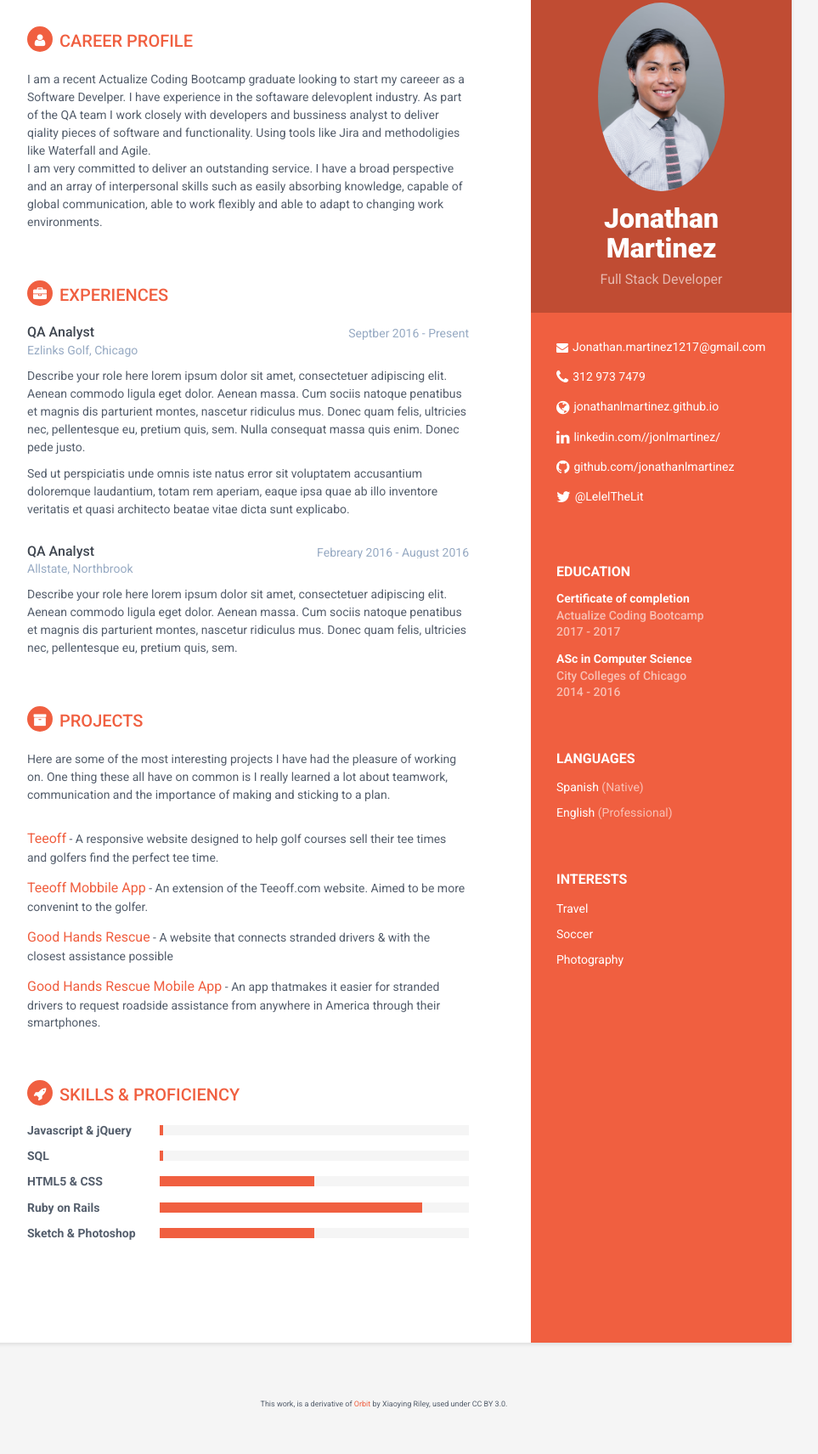
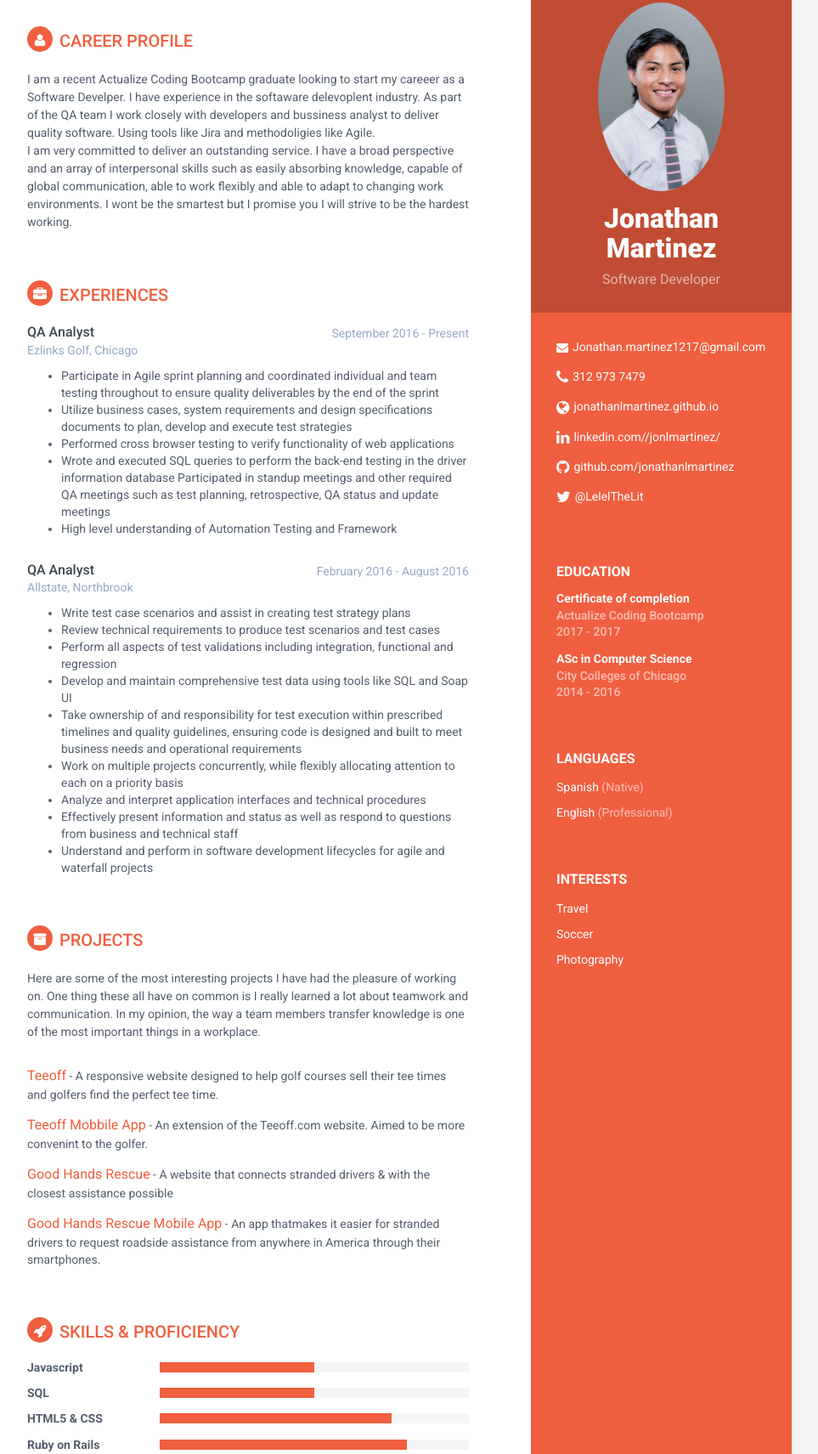
Before and after one commit to jonathanlmartinez/jonathanlmartinez.github.io, a website: page resume.html in a window 1280 px wide. Shown: the part 57-1768 px from the top of the page at 85% size, without its empty margins (188-1151 px from the left). Drawn offline with Linux system fonts and the light colour scheme; files that its build step writes are made by us from their sources.

Commit message:
adds nav bar to resume & minor corrections to index

```diff
--- a/less/creative.less
+++ b/less/creative.less
@@ -223,6 +223,7 @@ header {
 
 .section-heading {
     margin-top: 0;
+    padding: 20px;
 }
 
 .service-box {
--- a/resume.html
+++ b/resume.html
@@ -3,7 +3,7 @@
 <!--[if IE 9]> <html lang="en" class="ie9"> <![endif]-->
 <!--[if !IE]><!--> <html lang="en"> <!--<![endif]-->
 <head>
-    <title>JM Resume</title>
+    <title>Jonathan's Resume</title>
     <!-- Meta -->
 <!--     edited by jonathan martinez 07/29/2017 -->
     <meta charset="utf-8">
@@ -30,12 +30,36 @@
 </head>
 
 <body>
+
+    <nav id="mainNav" class="navbar navbar-default navbar-fixed-top">
+        <div class="container-fluid">
+            <!-- Brand and toggle get grouped for better mobile display -->
+            <div class="navbar-header">
+                <button type="button" class="navbar-toggle collapsed" data-toggle="collapse" data-target="#bs-example-navbar-collapse-1">
+                    <span class="sr-only">Toggle navigation</span> Menu <i class="fa fa-bars"></i>
+                </button>
+                <a class="navbar-brand page-scroll" href="index.html">JM</a>
+            </div>
+
+            <!-- Collect the nav links, forms, and other content for toggling -->
+            <div class="collapse navbar-collapse" id="bs-example-navbar-collapse-1">
+                <ul class="nav navbar-nav navbar-right">
+                    <li>
+                        <a class="page-scroll" href="index.html">Home</a>
+                    </li>
+
+                </ul>
+            </div>
+            <!-- /.navbar-collapse -->
+        </div>
+        <!-- /.container-fluid -->
+    </nav>
     <div class="wrapper">
         <div class="sidebar-wrapper">
             <div class="profile-container">
                 <img class="profile" src="img/profile.jpg" alt="" width="100%" length="100%"/>
                 <h1 class="name">Jonathan Martinez</h1>
-                <h3 class="tagline">Full Stack Developer</h3>
+                <h3 class="tagline">Software Developer</h3>
             </div><!--//profile-container-->
 
             <div class="contact-container container-block">
@@ -88,8 +112,8 @@
                 <div class="summary">
                     <p>
                     I am a recent Actualize Coding Bootcamp graduate looking to start my careeer as a Software Develper.
-                    I have experience in the softaware delevoplent industry. As part of the QA team I work closely with developers and bussiness analyst to deliver qiality pieces of software and functionality. Using tools like Jira and methodoligies like Waterfall and Agile.  <br>
-                    I am very committed to deliver an outstanding service. I have a broad perspective and an array of interpersonal skills such as easily absorbing knowledge, capable of global communication, able to work flexibly and able to adapt to changing work environments.</p>
+                    I have experience in the softaware delevoplent industry. As part of the QA team I work closely with developers and bussiness analyst to deliver quality software. Using tools like Jira and methodoligies like Agile.  <br>
+                    I am very committed to deliver an outstanding service. I have a broad perspective and an array of interpersonal skills such as easily absorbing knowledge, capable of global communication, able to work flexibly and able to adapt to changing work environments. I wont be the smartest but I promise you I will strive to be the hardest working. </p>
                 </div><!--//summary-->
             </section><!--//section-->
 
@@ -100,13 +124,18 @@
                     <div class="meta">
                         <div class="upper-row">
                             <h3 class="job-title">QA Analyst</h3>
-                            <div class="time">Septber 2016 - Present</div>
+                            <div class="time">September 2016 - Present</div>
                         </div><!--//upper-row-->
                         <div class="company">Ezlinks Golf, Chicago</div>
                     </div><!--//meta-->
                     <div class="details">
-                        <p>Describe your role here lorem ipsum dolor sit amet, consectetuer adipiscing elit. Aenean commodo ligula eget dolor. Aenean massa. Cum sociis natoque penatibus et magnis dis parturient montes, nascetur ridiculus mus. Donec quam felis, ultricies nec, pellentesque eu, pretium quis, sem. Nulla consequat massa quis enim. Donec pede justo.</p>
-                        <p>Sed ut perspiciatis unde omnis iste natus error sit voluptatem accusantium doloremque laudantium, totam rem aperiam, eaque ipsa quae ab illo inventore veritatis et quasi architecto beatae vitae dicta sunt explicabo. </p>
+                        <ul>
+                            <li>Participate in Agile sprint planning and coordinated individual and team testing throughout to ensure quality deliverables by the end of the sprint</li>
+                            <li>Utilize business cases, system requirements and design specifications documents to plan, develop and execute test strategies</li>
+                            <li>Performed cross browser testing to verify functionality of web applications</li>
+                            <li>Wrote and executed SQL queries to perform the back-end testing in the driver information database Participated in standup meetings and other required QA meetings such as test planning, retrospective, QA status and update meetings</h1>
+                            <li>High level understanding of Automation Testing and Framework </li>
+                        </ul>
                     </div><!--//details-->
                 </div><!--//item-->
 
@@ -114,13 +143,25 @@
                     <div class="meta">
                         <div class="upper-row">
                             <h3 class="job-title">QA Analyst</h3>
-                            <div class="time">Febreary 2016 - August 2016</div>
+                            <div class="time">February 2016 - August 2016</div>
                         </div><!--//upper-row-->
                         <div class="company">Allstate, Northbrook</div>
                     </div><!--//meta-->
                     <div class="details">
-                        <p>Describe your role here lorem ipsum dolor sit amet, consectetuer adipiscing elit. Aenean commodo ligula eget dolor. Aenean massa. Cum sociis natoque penatibus et magnis dis parturient montes, nascetur ridiculus mus. Donec quam felis, ultricies nec, pellentesque eu, pretium quis, sem.</p>
-
+                        <ul>
+                            <li>Write test case scenarios and assist in creating test strategy plans</li>
+                            <li>Review technical requirements to produce test scenarios and test cases</li>
+                            <li>Perform all aspects of test validations including integration, functional and regression</li>
+                            <li>Develop and maintain comprehensive test data using tools like SQL and Soap UI</li>
+                            <li>Take ownership of and responsibility for test execution within prescribed timelines and
+                                quality guidelines, ensuring code is designed and built to meet business needs and operational requirements</li>
+                            <li>Work on multiple projects concurrently, while flexibly allocating attention to each on a
+                                priority basis </li>
+                            <li>Analyze and interpret application interfaces and technical procedures</li>
+                            <li>Effectively present information and status as well as respond to questions from business and
+                                technical staff</li>
+                            <li>Understand and perform in software development lifecycles for agile and waterfall projects</li>
+                        </ul>
                     </div><!--//details-->
                 </div><!--//item-->
 
@@ -131,10 +172,10 @@
             <section class="section projects-section">
                 <h2 class="section-title"><i class="fa fa-archive"></i>Projects</h2>
                 <div class="intro">
-                    <p>Here are some of the most interesting projects I have had the pleasure of working on. One thing these all have on common is I really learned a lot about teamwork, communication and the importance of making and sticking to a plan.</p>
+                    <p>Here are some of the most interesting projects I have had the pleasure of working on. One thing these all have on common is I really learned a lot about teamwork and communication. In my opinion, the way a team members transfer knowledge is one of the most important things in a workplace.</p>
                 </div><!--//intro-->
                 <div class="item">
-                    <span class="project-title"><a href="">Teeoff</a></span> - <span class="project-tagline">A responsive website designed to help golf courses sell their tee times and golfers find the perfect tee time.</span>
+                    <span class="project-title"><a href="https://teeoff.com">Teeoff</a></span> - <span class="project-tagline">A responsive website designed to help golf courses sell their tee times and golfers find the perfect tee time.</span>
 
                 </div><!--//item-->
                 <div class="item">
@@ -155,9 +196,9 @@
                 <div class="skillset">
 
                     <div class="item">
-                        <h3 class="level-title">Javascript &amp; jQuery</h3>
+                        <h3 class="level-title">Javascript</h3>
                         <div class="level-bar">
-                            <div class="level-bar-inner" data-level="1%">
+                            <div class="level-bar-inner" data-level="50%">
                             </div>
                         </div><!--//level-bar-->
                     </div><!--//item-->
@@ -165,7 +206,7 @@
                     <div class="item">
                         <h3 class="level-title">SQL</h3>
                         <div class="level-bar">
-                            <div class="level-bar-inner" data-level="1%">
+                            <div class="level-bar-inner" data-level="50%">
                             </div>
                         </div><!--//level-bar-->
                     </div><!--//item-->
@@ -173,7 +214,7 @@
                     <div class="item">
                         <h3 class="level-title">HTML5 &amp; CSS</h3>
                         <div class="level-bar">
-                            <div class="level-bar-inner" data-level="50%">
+                            <div class="level-bar-inner" data-level="75%">
                             </div>
                         </div><!--//level-bar-->
                     </div><!--//item-->
@@ -181,18 +222,12 @@
                     <div class="item">
                         <h3 class="level-title">Ruby on Rails</h3>
                         <div class="level-bar">
-                            <div class="level-bar-inner" data-level="85%">
+                            <div class="level-bar-inner" data-level="80%">
                             </div>
                         </div><!--//level-bar-->
                     </div><!--//item-->
 
-                    <div class="item">
-                        <h3 class="level-title">Sketch &amp; Photoshop</h3>
-                        <div class="level-bar">
-                            <div class="level-bar-inner" data-level="50%">
-                            </div>
-                        </div><!--//level-bar-->
-                    </div><!--//item-->
+
 
                 </div>
             </section><!--//skills-section-->
```
Also changed, not shown: index.html (+7 -7 lines), css/creative.min.css, img/banner-bg.jpg (deleted), img/intro-bg.jpg (deleted), vendor/font-awesome/css/font-awesome.css.
